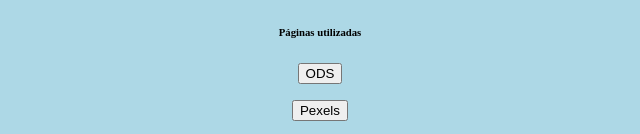
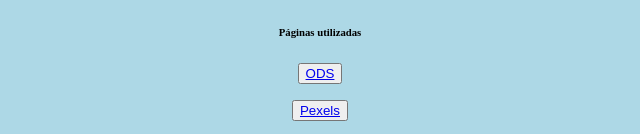
Before and after one commit to ini986/ini986.github.io, a plain HTML site: page index.html in a window 1280 px wide. Shown: the part 1940-2074 px from the top of the page, 320-960 px from the left. Drawn offline with Linux system fonts and the light colour scheme.

Commit message:
Update index.html

```diff
--- a/index.html
+++ b/index.html
@@ -50,7 +50,7 @@
     <p align=center><iframe width="560" height="315" src="https://www.youtube.com/embed/Gnks9aUC9gs?si=VoN68eLq1odE3KpL" title="YouTube video player" frameborder="0" allow="accelerometer; autoplay; clipboard-write; encrypted-media; gyroscope; picture-in-picture; web-share" referrerpolicy="strict-origin-when-cross-origin" allowfullscreen></iframe>
     <br>
     <h6 align=center>Páginas utilizadas</h6>
-    <p align=center><button><a href="https://www.un.org/sustainabledevelopment/es/objetivos-de-desarrollo-sostenible/"></a>ODS</button>
-    <p align=center><button><a href="https://www.pexels.com/es-es/buscar/libre%20sin%20derechos%20de%20autor/"></a>Pexels</button>
+    <p align=center><button><a href="https://www.un.org/sustainabledevelopment/es/objetivos-de-desarrollo-sostenible/">ODS</a></button>
+    <p align=center><button><a href="https://www.pexels.com/es-es/buscar/libre%20sin%20derechos%20de%20autor/">Pexels</a></button>
 </body>
 </html>
```
